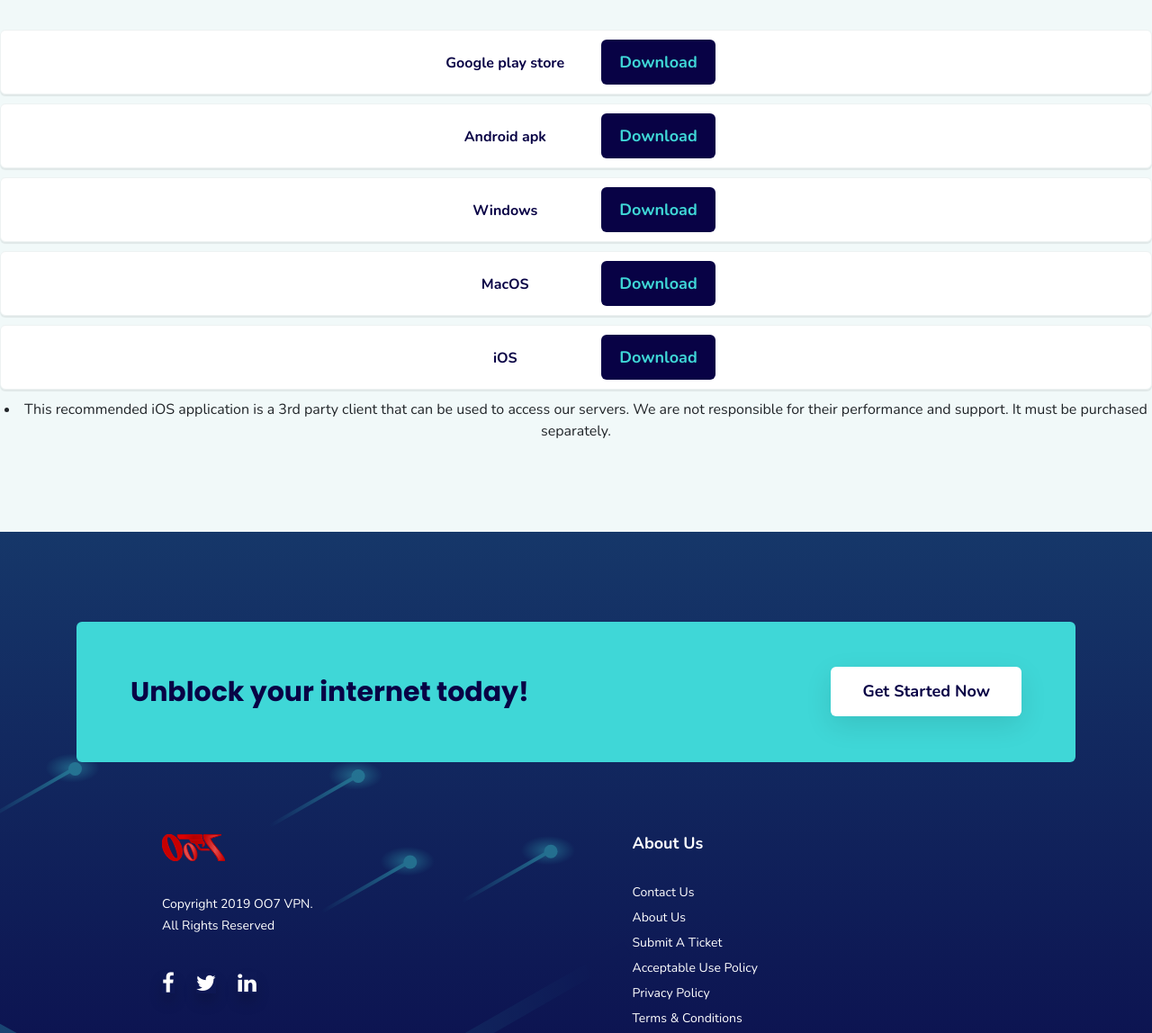
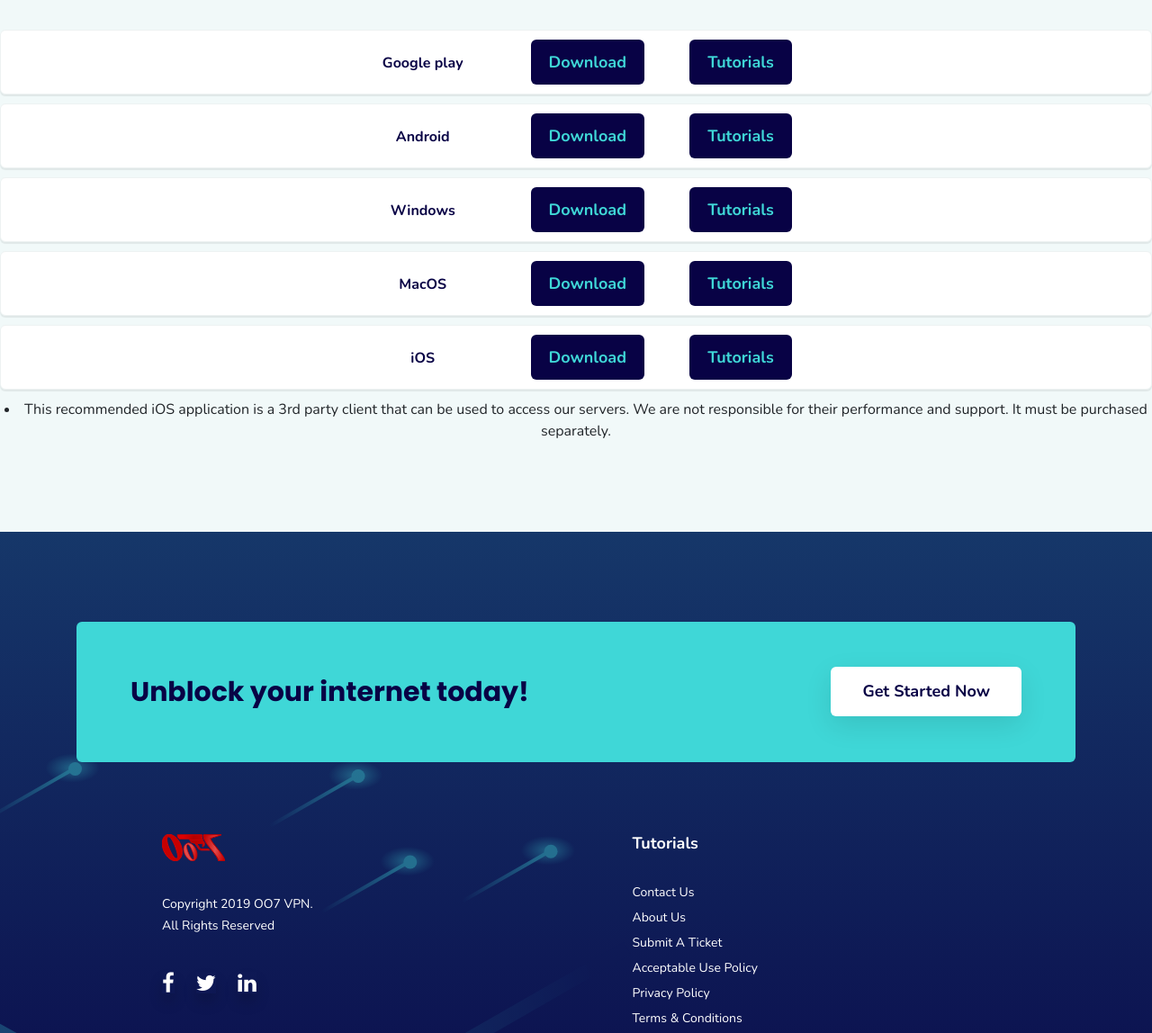
Before and after one commit to superhero75/oo7.github.io, a plain HTML site: page download.html in a window 1280 px wide. Shown: the part 680-1828 px from the top of the page at 90% size. Drawn offline with nearby package versions, Linux system fonts and the light colour scheme.

Commit message:
DOWNLOAD

```diff
--- a/download.html
+++ b/download.html
@@ -59,17 +59,21 @@
 
 
         <ul class="list_detail">
-            <li>Google play store</li>
+            <li>Google play</li>
 
             <li><a href="https://play.google.com/store/apps/details?id=com.v2ray.loli" class="btn_order">Download</a>
+            </li>
+            <li><a href="https://play.google.com/store/apps/details?id=com.v2ray.loli" class="btn_order">Tutorials</a>
             </li>
         </ul>
     </div>
     <div class="w-100">
         <ul class="list_detail">
-            <li>Android apk</li>
+            <li>Android</li>
 
             <li><a href="https://github.com/oo7vpn/android/releases/download/0.5.3/app-arm64-v8a-release.apk" class="btn_order">Download</a>
+            </li>
+            <li><a href="https://play.google.com/store/apps/details?id=com.v2ray.loli" class="btn_order">Tutorials</a>
             </li>
         </ul>
     </div>
@@ -79,6 +83,8 @@
 
             <li><a href="https://github.com/oo7vpn/windows-english-version/releases/download/1.0.1/OO7VPN_1.0.1_win.exe" class="btn_order">Download</a>
             </li>
+            <li><a href="" class="btn_order">Tutorials</a>
+            </li>
         </ul>
     </div>
     <div class="w-100">
@@ -87,6 +93,8 @@
 
             <li><a href="https://github.com/oo7vpn/mac-english-version/releases/download/1.0/OO7VPN_0.1.1_mac.dmg" class="btn_order">Download</a>
             </li>
+            <li><a href="" class="btn_order">Tutorials</a>
+            </li>
         </ul>
     </div>
     <div class="w-100">
@@ -94,6 +102,8 @@
             <li>iOS</li>
 
             <li><a href="https://apps.apple.com/us/app/shadowrocket/id932747118" class="btn_order">Download</a>
+            </li>
+            <li><a href="" class="btn_order">Tutorials</a>
             </li>
         </ul>
         <li>This recommended iOS application is a 3rd party client that can be used to access our servers. We are not responsible for their performance and support. It must be purchased separately.</li>
@@ -131,7 +141,7 @@
                 <div class="row">
 
                     <div class="col-lg-6 col-md-6 col-sm-6 float-left col-xs-4 footer_box color_fff">
-                        <h5 class="font_size_18 margin_bottom_30 font_weight_700 footer_links_heading nunito_font">About Us</h5>
+                        <h5 class="font_size_18 margin_bottom_30 font_weight_700 footer_links_heading nunito_font">Tutorials</h5>
                         <ul class="font_size_14 line_height_22 font_weight_400 footer_links">
                             <li><a href="https://my.oo7.app/contact.php">Contact Us</a></li>
                             <li><a href="about.html">About Us</a></li>
```
Also changed, not shown: index.html (+5 -3 lines).
